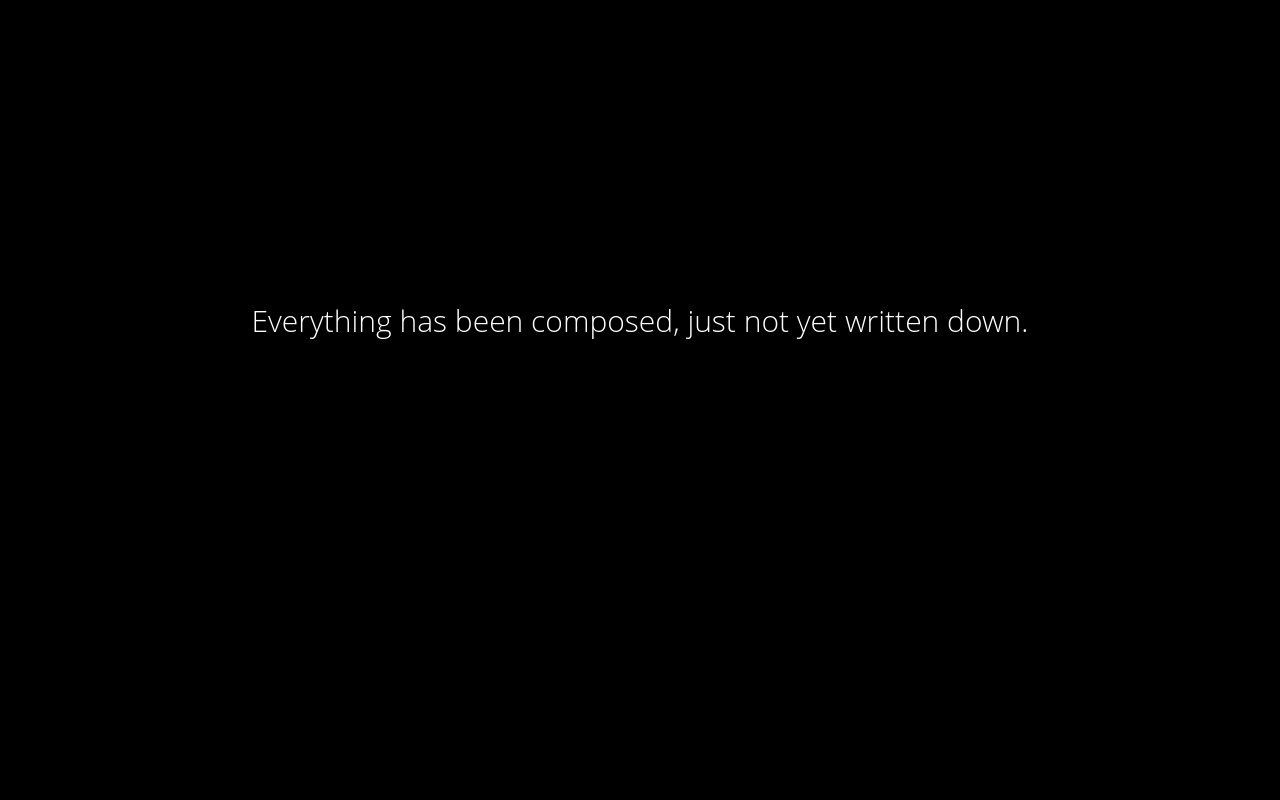
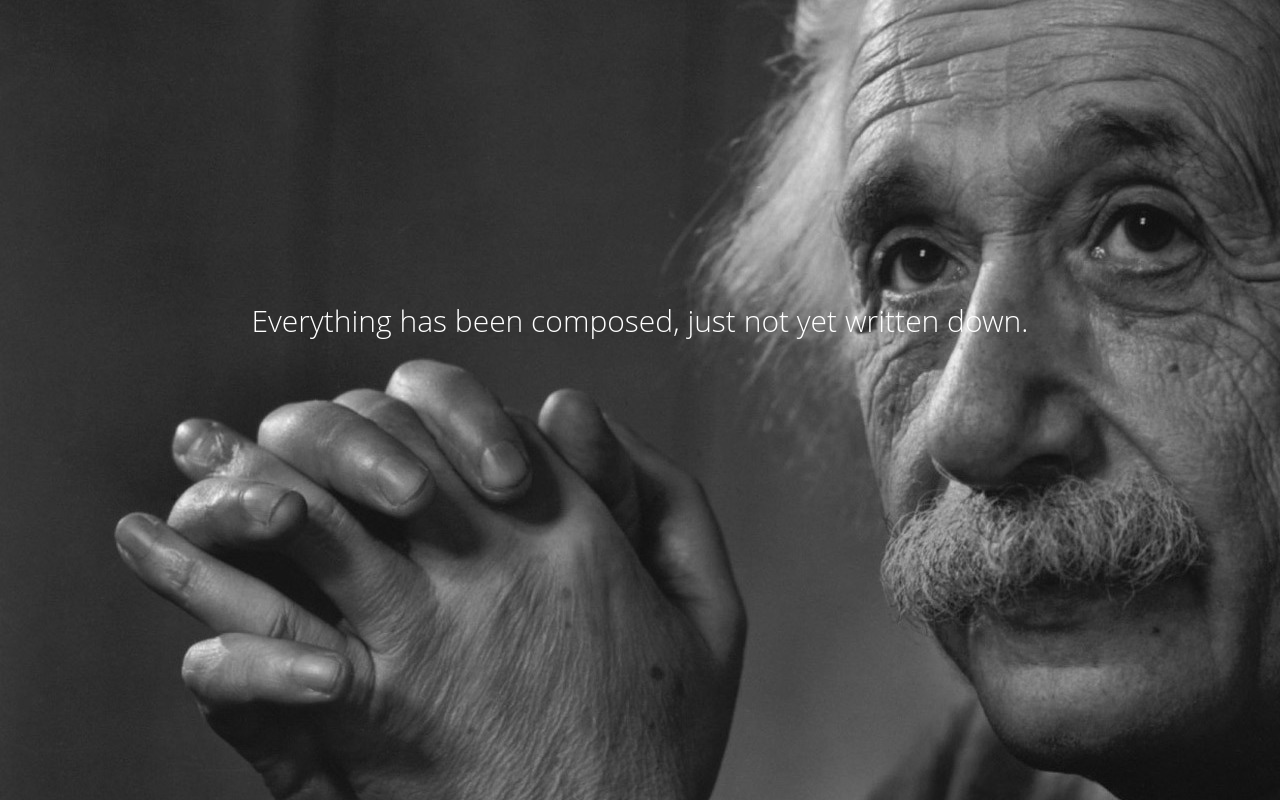
Before and after one commit to hstan/hstan.github.io, a plain HTML site: page index.html in a window 1280 px wide. Drawn offline with Linux system fonts and the light colour scheme.

Commit message:
add bg and title

```diff
--- a/index.html
+++ b/index.html
@@ -1,5 +1,6 @@
 <!doctype html>
 <html>
+<title>It is said</title>
 <meta name="viewport" content="width=device-width, initial-scale=1.0"/>
 <body>
   <section id="content">
@@ -11,6 +12,7 @@
         height: 100%;
         color: #ffffff;
         background-color: #000000;
+        background: url(albert-einstein.jpg) no-repeat;
     }
     #content {
         text-align: center;
```
Also changed, not shown: albert-einstein.jpg (added).
